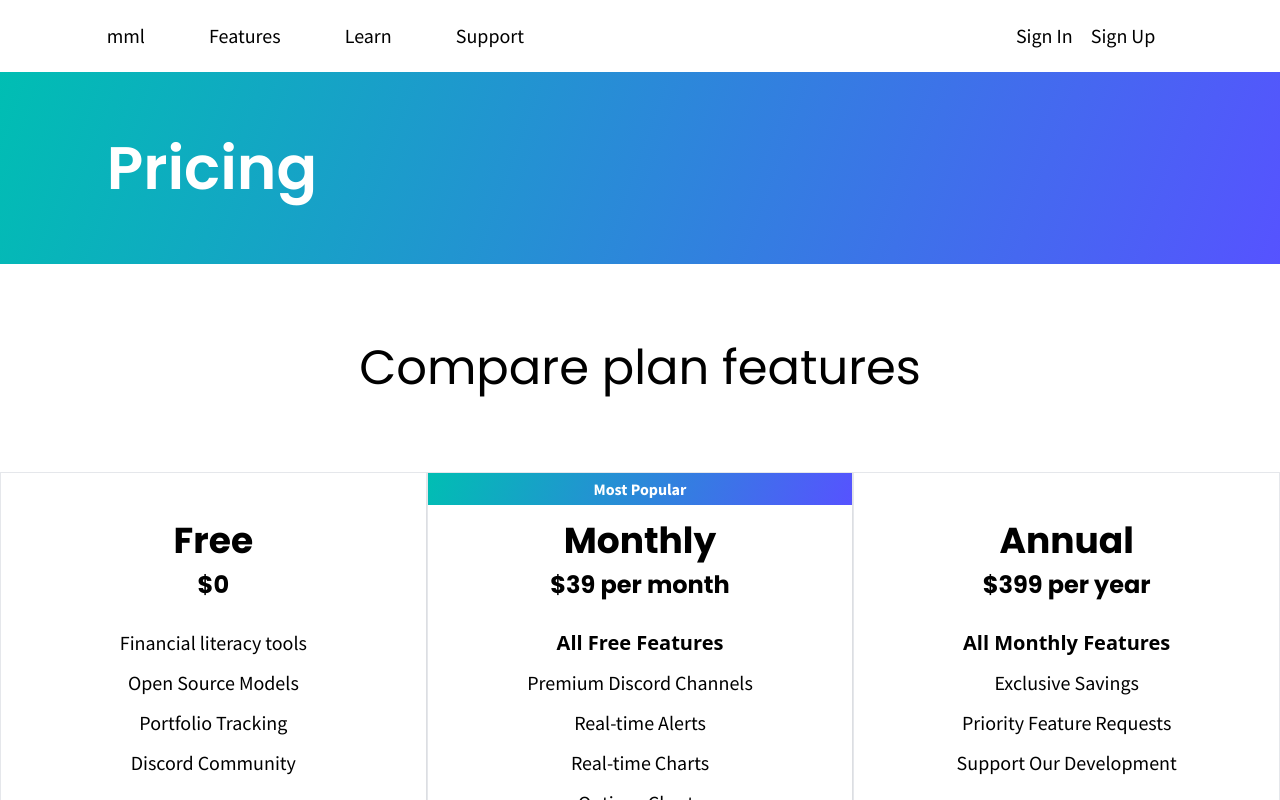
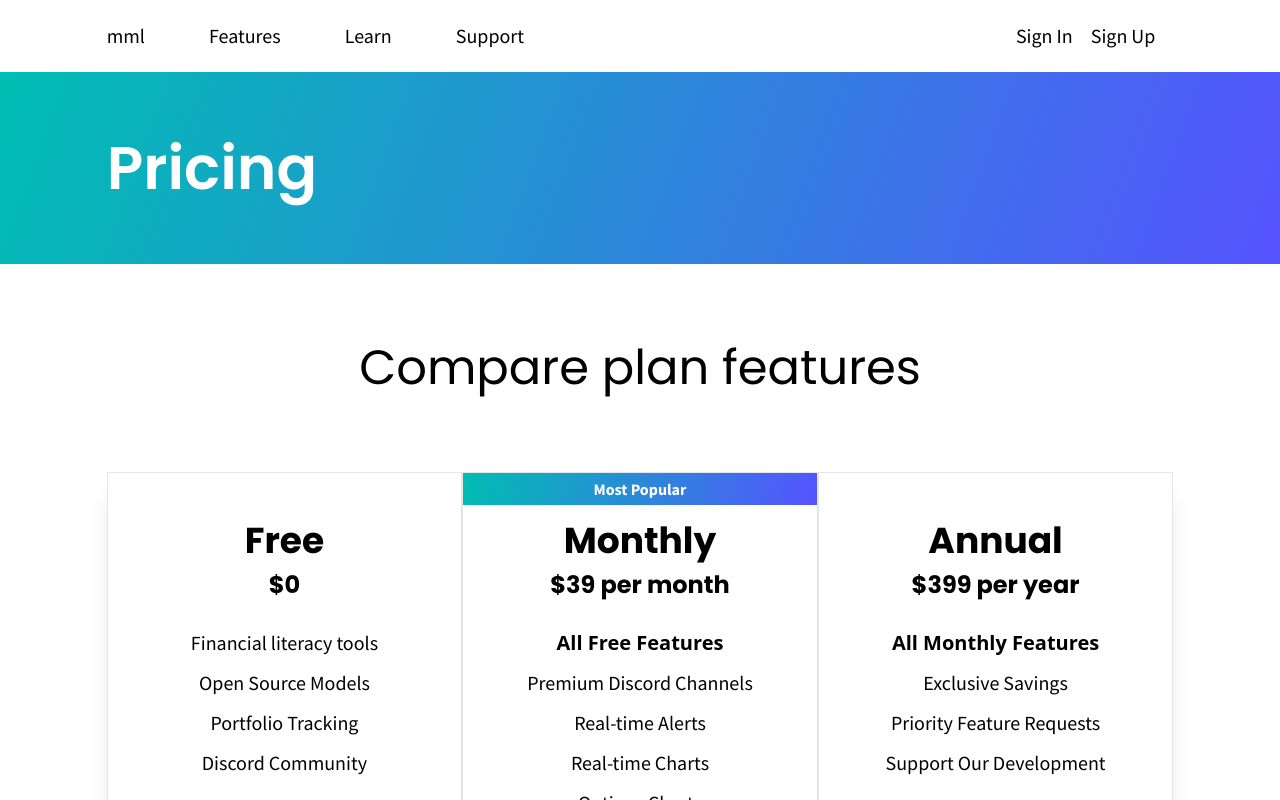
Before and after one commit to jonkarrer/market_maker, a Next.js app: page /support/pricing in a window 1280 px wide. Shown: the top 800 px of the page. Built offline with nearby package versions, Linux system fonts and the light colour scheme; no server answers.

Commit message:
pricing finished

```diff
--- a/pages/support/pricing.tsx
+++ b/pages/support/pricing.tsx
@@ -10,7 +10,7 @@ export default function Pricing() {
         <Gradient pageName="Pricing" />
 
         <section>
-          <div className="wrapper grid place-items-center gap-20 w-full">
+          <div className="wrapper grid place-items-center gap-20">
             <h2 className="font-normal">Compare plan features</h2>
             <PlanWrapper />
           </div>
@@ -98,7 +98,7 @@ const Plan = ({ children, name }: IPlan) => {
         context?.userSelection === name ? "gradient-box shadow-2xl z-10" : ""
       }`}
     >
-      <div className="bg-white w-full dark:bg-black relative py-12 text-center grid gap-8 md:gap-5">
+      <div className="bg-white w-full dark:bg-black relative py-12 2xl:py-16 text-center grid gap-8 md:gap-5">
         {children}
         <div className="gradient-box z-10 lg:w-64">
           <button
--- a/styles/globals.css
+++ b/styles/globals.css
@@ -35,6 +35,9 @@ button:focus {
 @layer base {
   html {
     @apply antialiased dark:bg-black;
+  }
+  main {
+    @apply md:max-w-screen-2xl m-auto;
   }
   section {
     @apply md:max-w-screen-2xl m-auto py-16 md:py-20 2xl:py-28;
```
